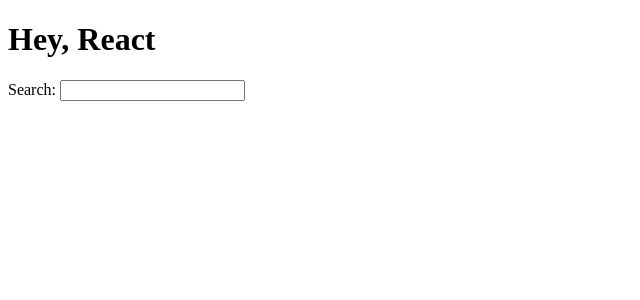
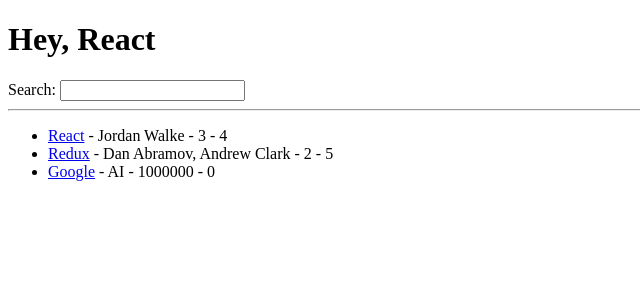
Before and after one commit to anthpantaleo/react_learning, a React (Vite) app in the folder hacker-stories/: page / in a window 1280 px wide. Shown: the top 300 px of the page, without its empty margins (0-640 px from the left). Built offline with nearby package versions, Linux system fonts and the light colour scheme.

Commit message:
lists in react

```diff
--- a/hacker-stories/src/App.jsx
+++ b/hacker-stories/src/App.jsx
@@ -3,12 +3,37 @@
 // import "./App.css";
 import * as React from "react";
 
-const title = "React!";
-
 const welcome = {
   greeting: "Hey",
   title: "React",
 };
+
+const list = [
+  {
+    title: "React",
+    url: "https://reactjs.org",
+    author: "Jordan Walke",
+    num_comments: 3,
+    points: 4,
+    objectID: 0,
+  },
+  {
+    title: "Redux",
+    url: "https://redux.js.org",
+    author: "Dan Abramov, Andrew Clark",
+    num_comments: 2,
+    points: 5,
+    objectID: 1,
+  },
+  {
+    title: "Google",
+    url: "https://google.ca",
+    author: "AI",
+    num_comments: 1000000,
+    points: 0,
+    objectID: 2,
+  },
+];
 
 function App() {
   return (
@@ -16,8 +41,27 @@
       <h1>
         {welcome.greeting}, {welcome.title}
       </h1>
+
       <label htmlFor="search">Search: </label>
       <input id="search" type="text" />
+
+      <hr />
+      <ul>
+        {list.map((item) => {
+          return (
+            <li key={item.objectID}>
+              <span>
+                <a href={item.url} target="_blank">
+                  {item.title}
+                </a>
+              </span>
+              <span> - {item.author}</span>
+              <span> - {item.num_comments}</span>
+              <span> - {item.points}</span>
+            </li>
+          );
+        })}
+      </ul>
     </div>
   );
 }
```
